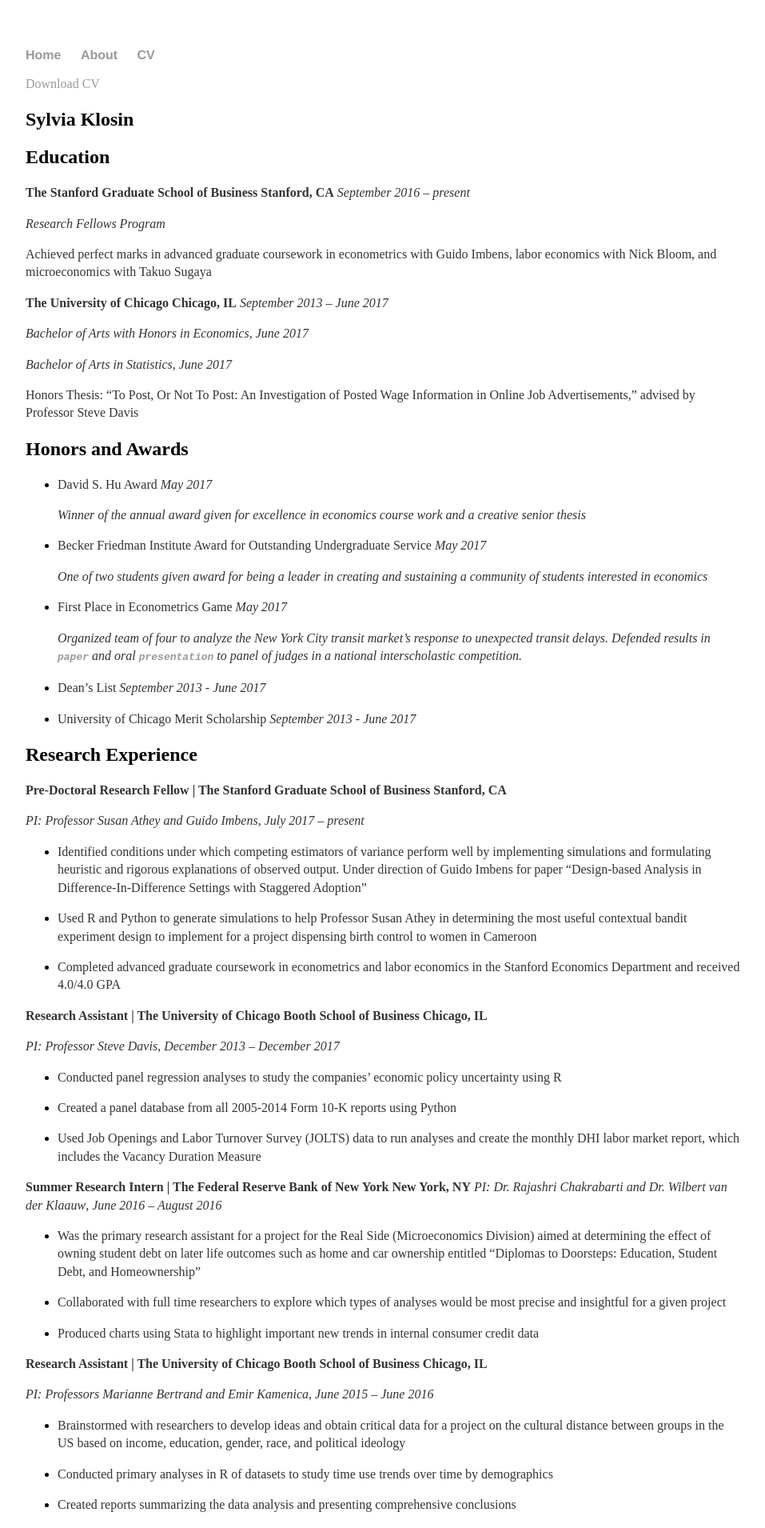
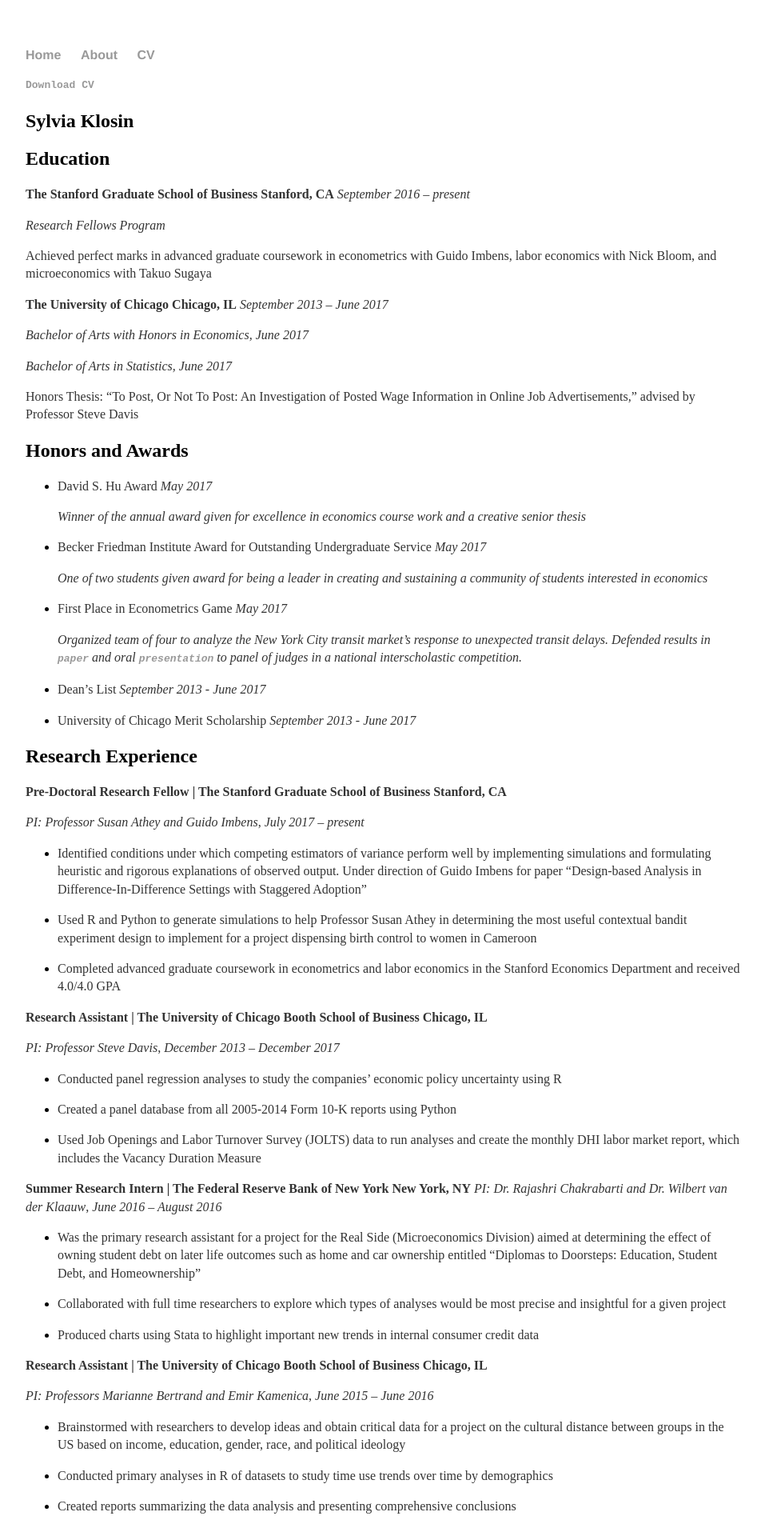
Before and after one commit to lcurrier/lcurrier.github.io, a Jekyll site: the page built from cv/index.md, in a window 1280 px wide. Shown: the top 1910 px of the page at 80% size, without its empty margins (160-1117 px from the left). Built offline with Jekyll 4.4.1, drawn with Linux system fonts in a browser that asks for light colours.

Commit message:
Update index.md

```diff
--- a/cv/index.md
+++ b/cv/index.md
@@ -2,7 +2,7 @@
 layout: default
 title: Sylvia Klosin's CV
 ---
-<a href="Klosin_CV_website.pdf" class="download" color= "blue" title="Download CV as PDF">Download CV</a>
+__[`Download CV`](Klosin_CV_website.pdf)__
 
 ## Sylvia Klosin
 
```
